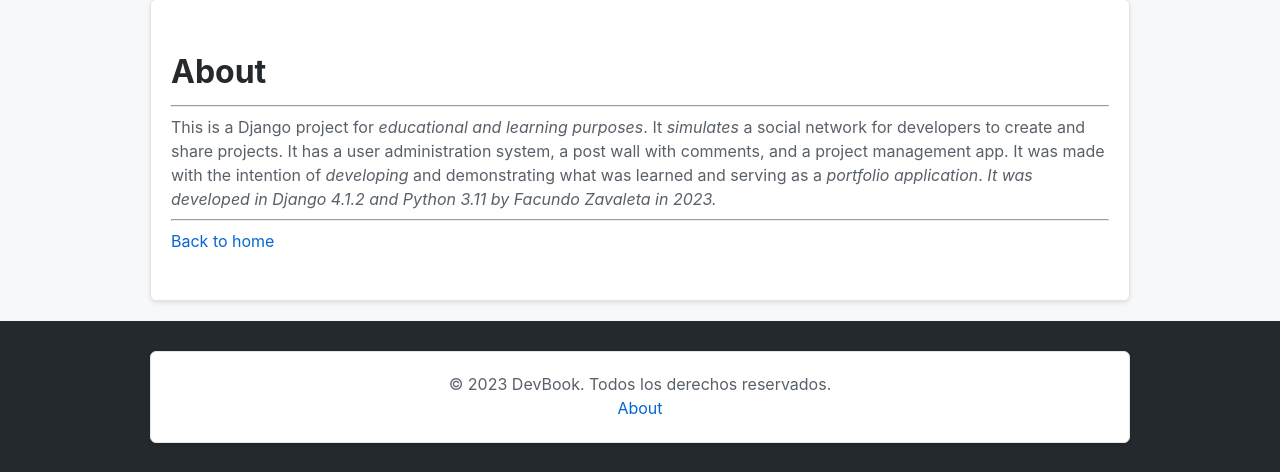
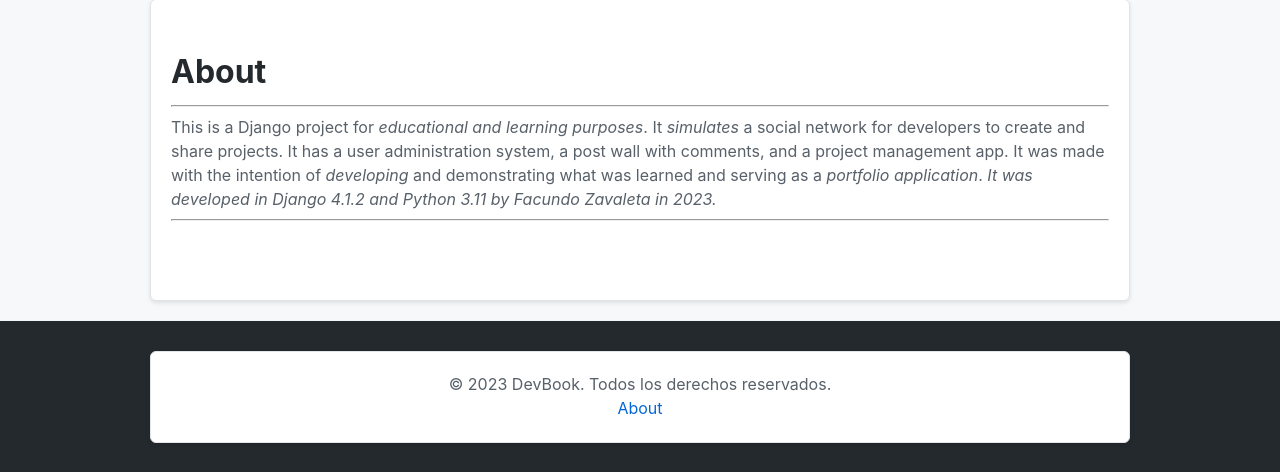
Before and after one commit to facuzavaleta/DevBook, a Django app: page /about/ in a window 1280 px wide. Shown: the part 79-551 px from the top of the page. Run offline with Django 4.2, Linux system fonts and the light colour scheme.

Commit message:
arreeglada redireccion de about

```diff
--- a/pages/templates/pages/about.html
+++ b/pages/templates/pages/about.html
@@ -12,7 +12,6 @@
     <em>It was developed in Django 4.1.2 and Python 3.11 by Facundo Zavaleta in 2023.</em>
 </p>
 <hr>
-<a href="{% url 'home' username=request.user.username %}">Back to home</a>
 <br>
 <br>
 {% endblock %}
```
Also changed, not shown: db.sqlite3.
